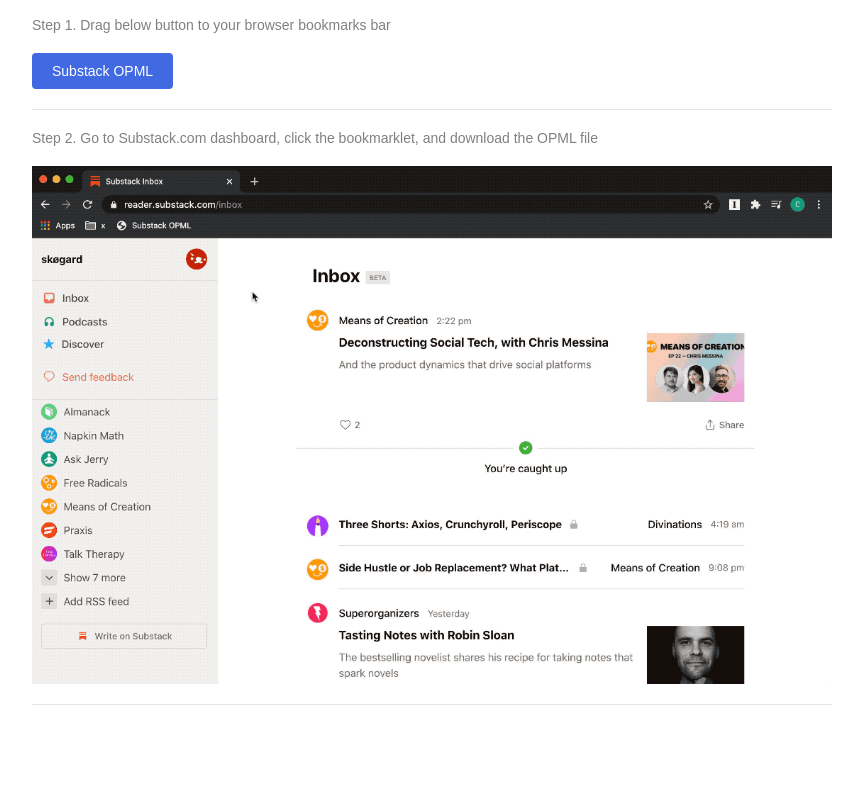
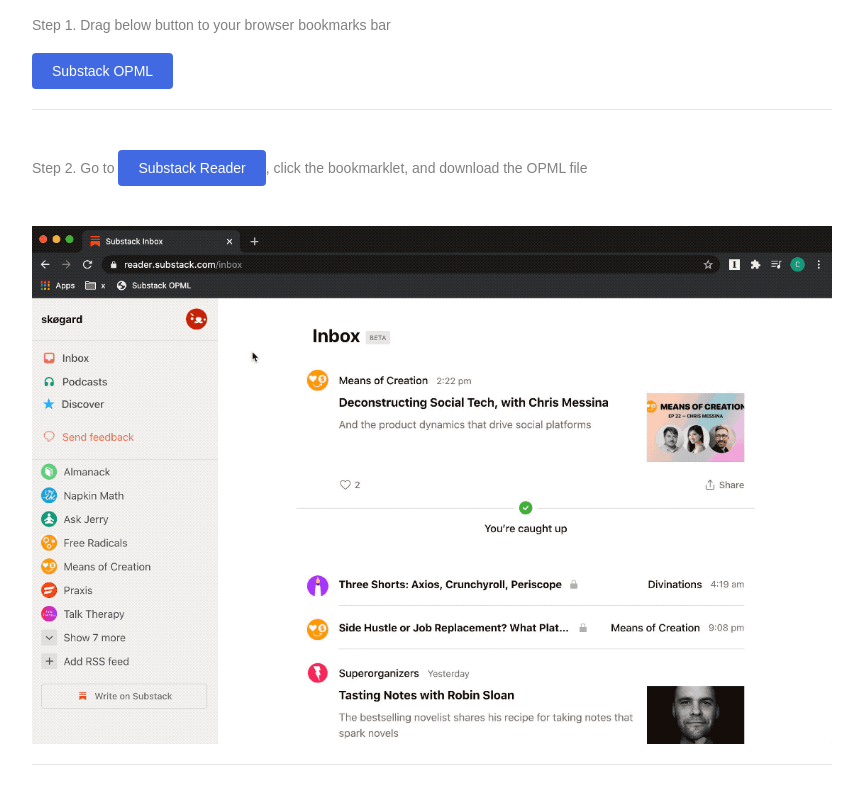
Before and after one commit to skogard/SOPML, a plain HTML site: page index.html in a window 1280 px wide. Shown: the part 130-923 px from the top of the page, without its empty margins (208-1071 px from the left). Before the commit the page ends 863 px from the top, so only its background shows below. Drawn offline with Linux system fonts and the light colour scheme.

Commit message:
Added link to Substack Reader for convenience

```diff
--- a/index.html
+++ b/index.html
@@ -46,8 +46,8 @@ h1 {
 <a href="javascript: (function() { let outlines = Array.prototype.map.call(document.querySelectorAll('.sidebar-publication'), function (el) { return `<outline xmlUrl='${el.getAttribute('href')}/feed' />` }).join('\n'); let opml = `<opml version='2.0'>\n<body>\n<outline text='Subscriptions' title='Subscriptions'>\n${outlines}\n</outline>\n</body>\n</opml>`; var data = new Blob([opml], {type: 'application/xml'}); var url = window.URL.createObjectURL(data); let a = document.createElement('a'); a.textContent = 'DOWNLOAD RSS COLLECTION'; a.href = url; a.download = 'opml.xml'; a.setAttribute('style', 'color: white; background: royalblue; padding: 10px 20px; border-radius: 30px; text-decoration: none;'); let popup = document.createElement('div'); popup.setAttribute('style', 'top:0; padding: 20px; text-align: center; font-family: sans-serif; font-size: 16px;'); popup.appendChild(a); document.body.insertBefore(popup, document.body.firstChild);})();">Substack OPML</a>
 </div>
 <div class='step'>
-<div>Step 2. Go to Substack.com dashboard, click the bookmarklet, and download the OPML file</div>
-<img src="bookmarklet.gif">
+  <div>Step 2. Go to <a href="https://reader.substack.com/inbox">Substack Reader</a>, click the bookmarklet, and download the OPML file</div>
+  <img src="bookmarklet.gif">
 </div>
 </body>
 </html>
```
